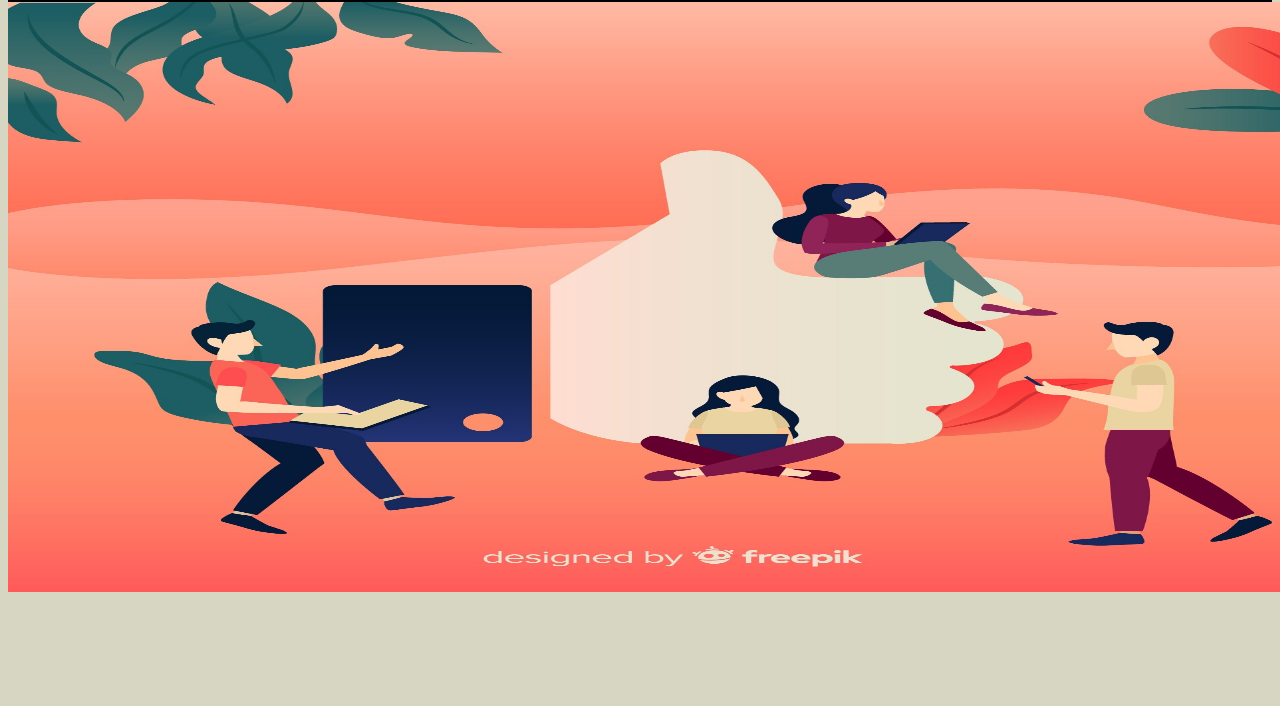
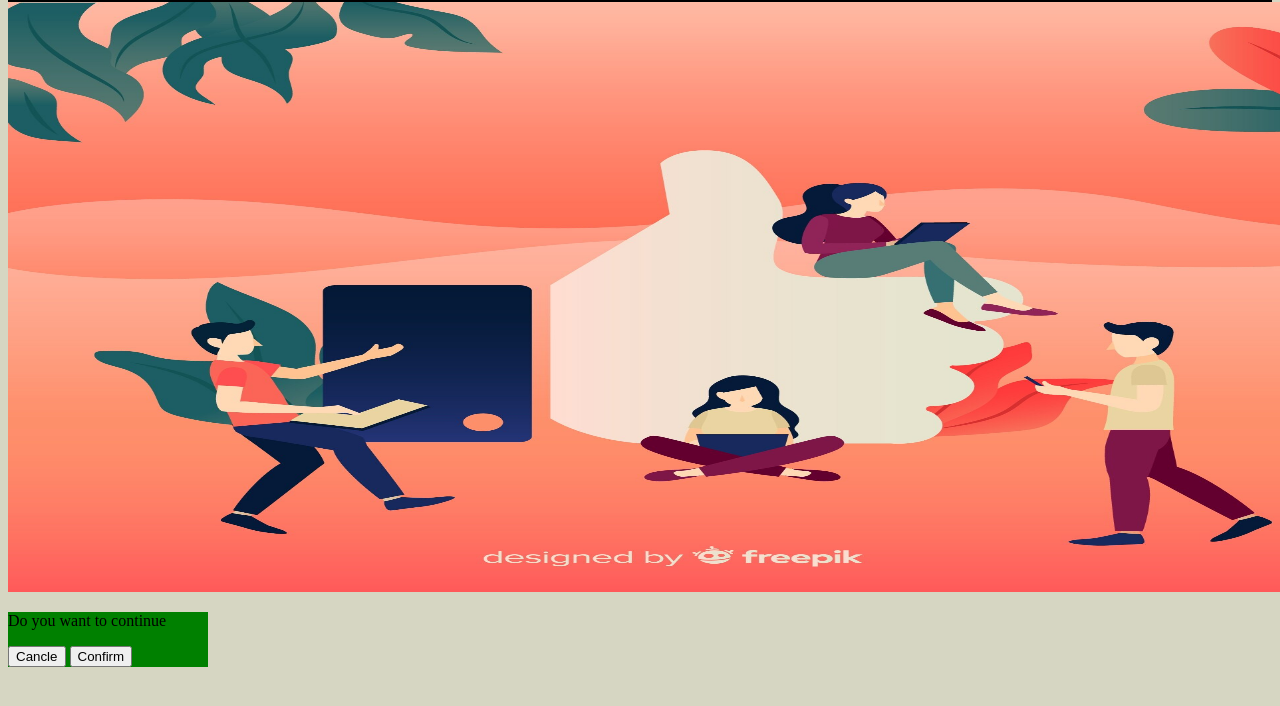
Before and after one commit to Disha-Nalawade/dialog-model, a plain HTML site: page index.html in a window 1280 px wide. Shown: the part 56-762 px from the top of the page. Drawn offline with Linux system fonts and the light colour scheme.

Commit message:
dialog model added

```diff
--- a/index.html
+++ b/index.html
@@ -18,6 +18,10 @@
         width: 1330px;
         height: 590px;
       }
+      .madel {
+        width: 200px;
+        background-color: green;
+      }
     </style>
   </head>
   <body>
@@ -27,7 +31,7 @@
         <p>About</p>
         <p>Contact Us</p>
         <p>Login</p>
-        <p>Logout</p>
+        <p id="Logout">Logout</p>
       </nav>
     </div>
     <img
@@ -35,5 +39,14 @@
       src="./img/0-hand-drawn-young-people-social-media-like-concept-background_23-2148132737.jpg"
       alt=""
     />
+    <div class="madel">
+      <div>
+        <p>Do you want to continue</p>
+      </div>
+      <div class="btn-container">
+        <button type="button" class="btn1">Cancle</button>
+        <button type="button" class="btn2">Confirm</button>
+      </div>
+    </div>
   </body>
 </html>
```
